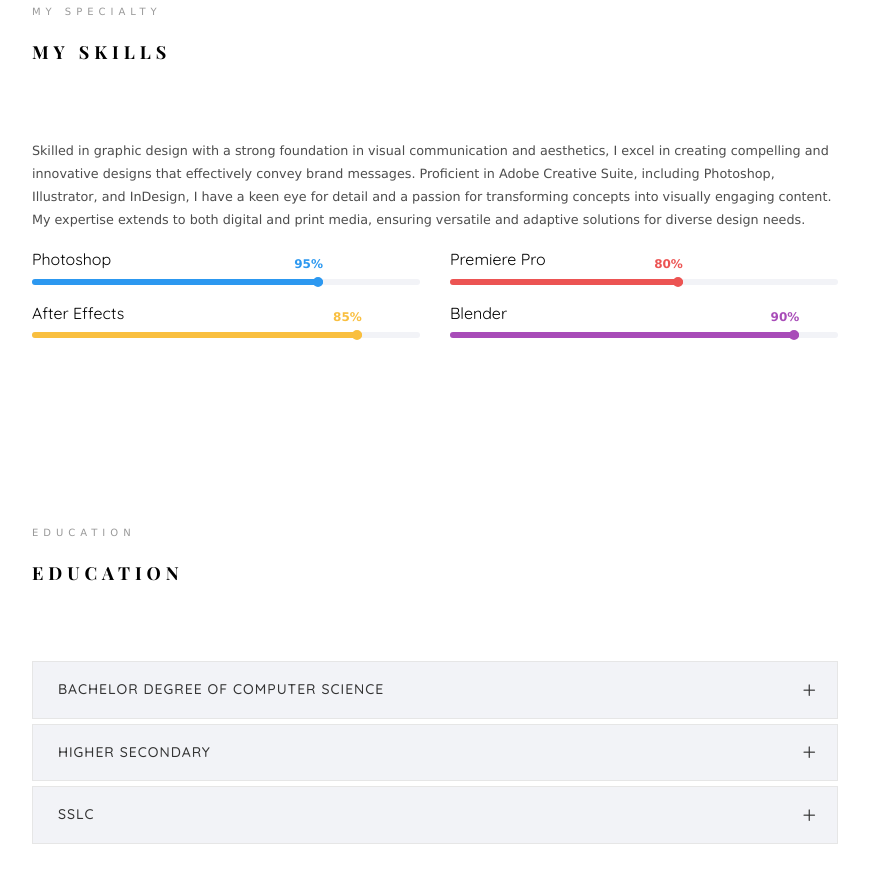
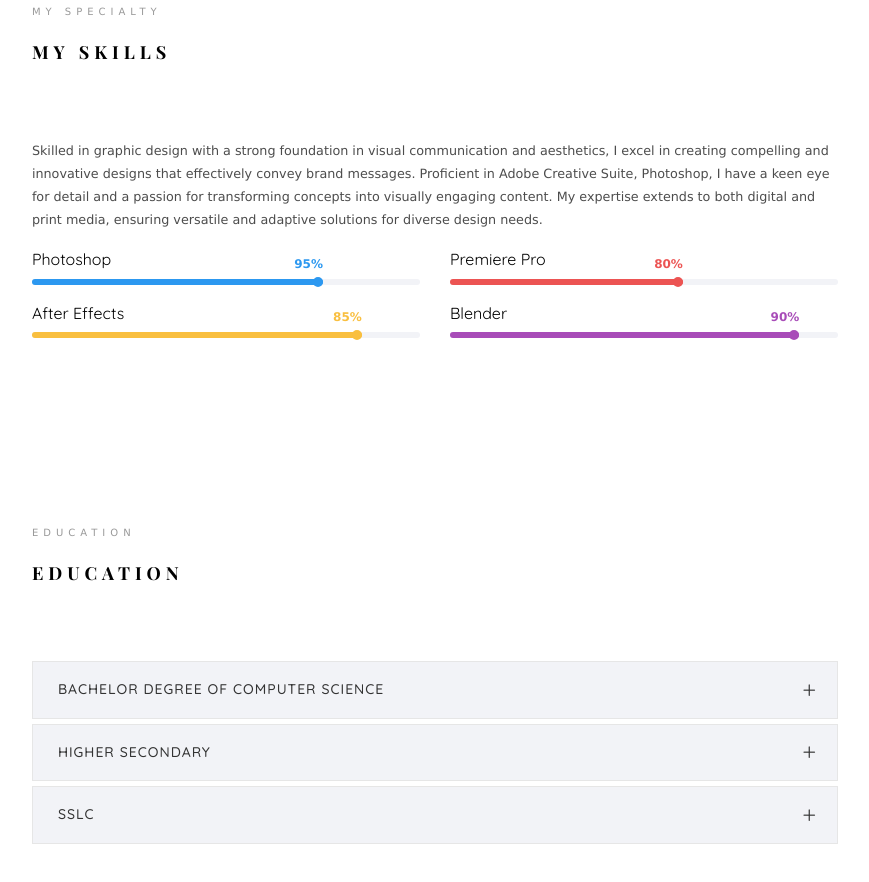
Before and after one commit to Asdesign007/Portfolio, a plain HTML site: page index.html in a window 1280 px wide. Shown: the part 2441-3323 px from the top of the page, without its empty margins (355-1224 px from the left). Drawn offline with nearby package versions, Linux system fonts and the light colour scheme; files whose address does not match are found by name; a web font is replaced by a local one.

Commit message:
Update index.html

```diff
--- a/index.html
+++ b/index.html
@@ -3,7 +3,7 @@
 	<head>
 	<meta charset="utf-8">
 	<meta http-equiv="X-UA-Compatible" content="IE=edge">
-	<title>Anandhu Portfolio</title>
+	<title>Anandu Portfolio</title>
 	<meta name="viewport" content="width=device-width, initial-scale=1">
 	<meta name="description" content="" />
 	<meta name="keywords" content="" />
@@ -346,7 +346,7 @@
 					</div>
 					<div class="row">
 						<div class="col-md-12 animate-box" data-animate-effect="fadeInLeft">
-							<p>Skilled in graphic design with a strong foundation in visual communication and aesthetics, I excel in creating compelling and innovative designs that effectively convey brand messages. Proficient in Adobe Creative Suite, including Photoshop, Illustrator, and InDesign, I have a keen eye for detail and a passion for transforming concepts into visually engaging content. My expertise extends to both digital and print media, ensuring versatile and adaptive solutions for diverse design needs.
+							<p>Skilled in graphic design with a strong foundation in visual communication and aesthetics, I excel in creating compelling and innovative designs that effectively convey brand messages. Proficient in Adobe Creative Suite, Photoshop, I have a keen eye for detail and a passion for transforming concepts into visually engaging content. My expertise extends to both digital and print media, ensuring versatile and adaptive solutions for diverse design needs.
 							</p>
 						</div>
 						<div class="col-md-6 animate-box" data-animate-effect="fadeInLeft">
```
